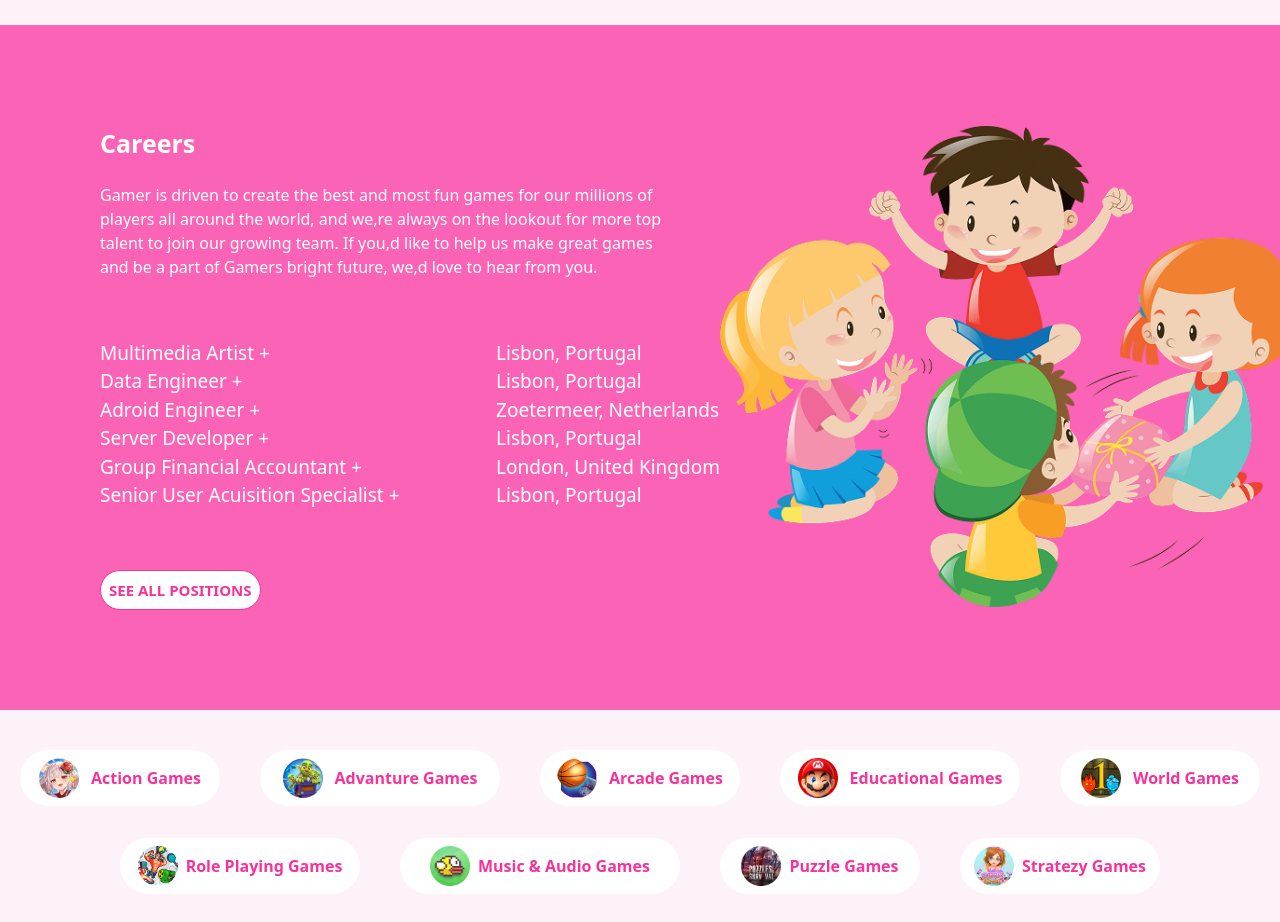
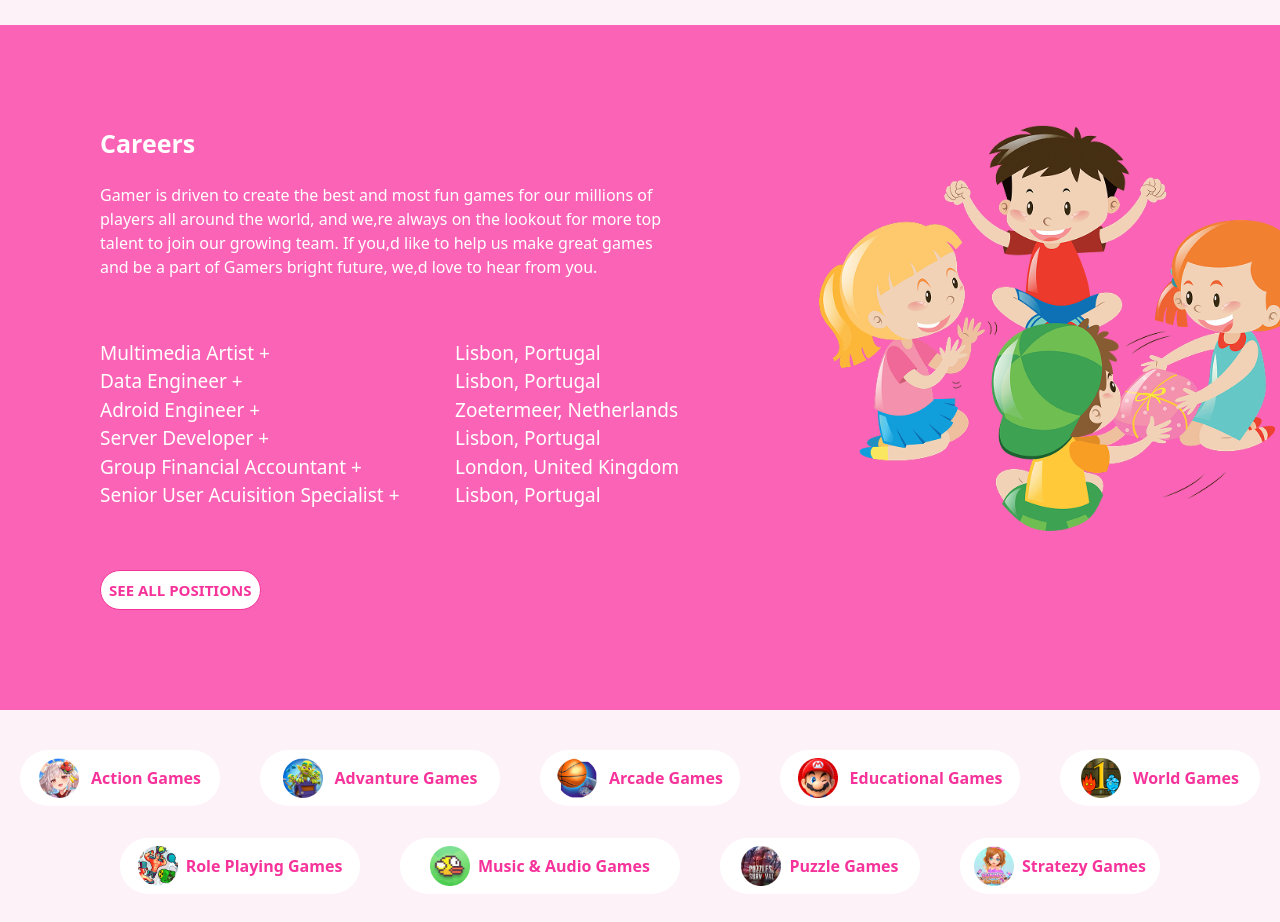
Before and after one commit to Uzzal-Karmakar/Second-project, a plain HTML site: page index.html in a window 1280 px wide. Shown: the part 3300-4222 px from the top of the page. Drawn offline with nearby package versions, Linux system fonts and the light colour scheme.

Commit message:
add more

```diff
--- a/index.html
+++ b/index.html
@@ -136,7 +136,7 @@
        <!-- section-five -->
         <section class=" m-auto mt-50 bg-pink-400 gap-x-15 p-25 w-[1440px] text-white  ">
         <!--text-part  -->
-        <div class="max-w-[1240px] m-auto flex justify-between ietms-center ">
+        <div class="max-w-[1240px] m-auto flex justify-between ietms-center gap-x-35 ">
           <div class="flex flex-col gap-y-15 flex-[50%]">
           <div class="">
           <h1 class="text-[25px] font-bold pb-5">Careers</h1>
@@ -166,7 +166,7 @@
           </button>
         </div>
         </div>
-        <div class="flex-[50%]">
+        <div class="flex-[45%]">
           <img src="/images/pngwing 5.png" alt="image">
         </div>
         </div>
```
